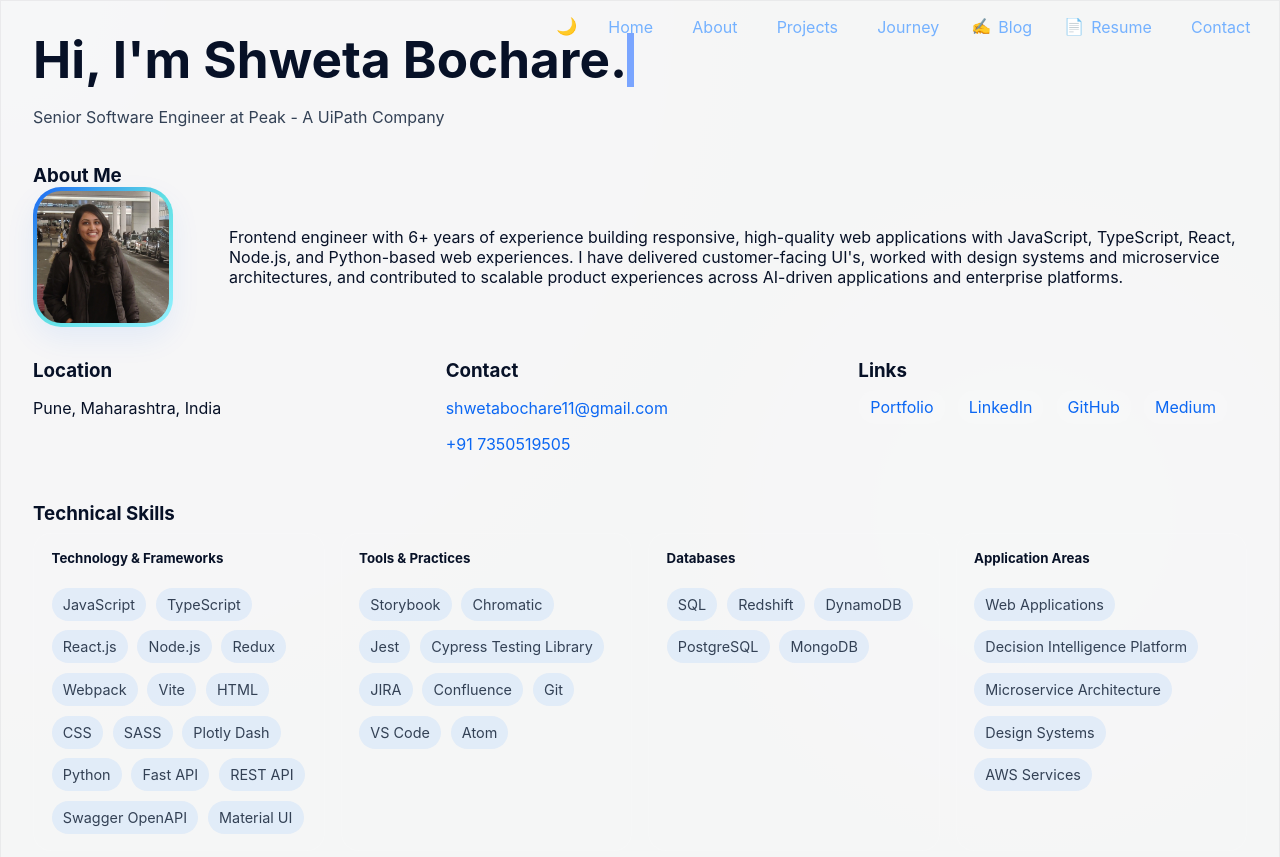
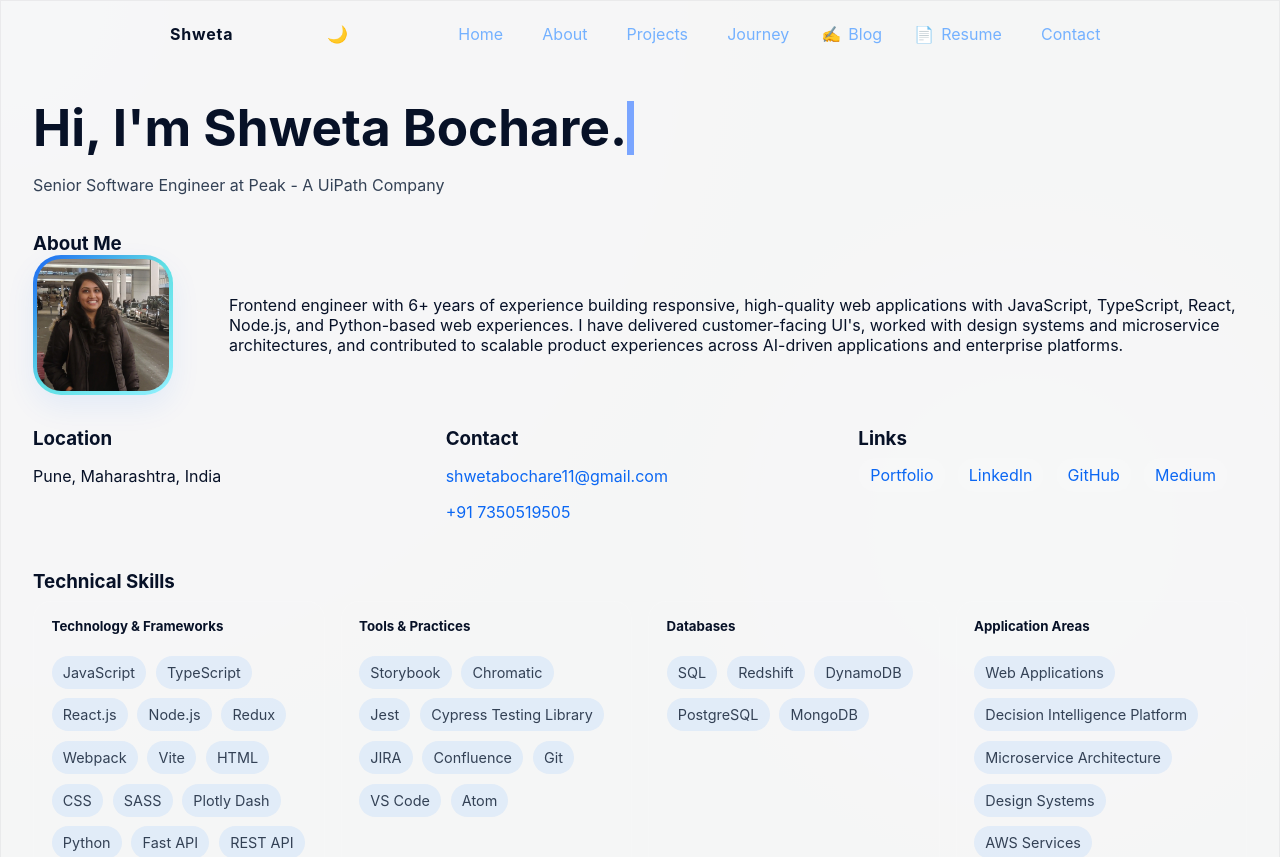
Before and after one commit to sb1197/my-portfolio, a React (Vite) app: page / in a window 1280 px wide. Shown: the top 857 px of the page. Built offline with nearby package versions, Linux system fonts and the light colour scheme.

Commit message:
fix(nav): reserve header space and add logo text

```diff
--- a/src/components/NavHeader.jsx
+++ b/src/components/NavHeader.jsx
@@ -58,6 +58,7 @@ export default function NavHeader() {
   return (
     <div className={`nav-header ${hidden ? 'hidden' : ''}`}>
       <nav>
+        <div className="nav-logo">Shweta</div>
         <button
           className="theme-toggle"
           aria-label="Toggle theme"
--- a/src/styles.css
+++ b/src/styles.css
@@ -3,6 +3,7 @@
   font-family: Inter, system-ui, sans-serif;
   background: #0b1220;
   color: #f7f7ff;
+  --nav-offset: 68px;
 }
 
 * {
@@ -38,10 +39,10 @@ a:hover {
 
 .page-shell {
   min-height: 100vh;
-  display: flex;
+  display: block;
   justify-content: center;
   align-items: center;
-  padding: 2rem;
+  padding: calc(2rem + var(--nav-height)) 2rem 2rem;
 }
 
 .profile-card {
@@ -54,15 +55,26 @@ a:hover {
 }
 
 /* Navigation header (fixed top, hide on scroll) */
+:root {
+  color-scheme: dark;
+  font-family: Inter, system-ui, sans-serif;
+  background: #0b1220;
+  color: #f7f7ff;
+  --nav-offset: 68px;
+  --nav-height: 68px;
+}
+
 .nav-header {
   position: fixed;
   top: 0;
   left: 0;
   right: 0;
+  z-index: 60;
+  height: var(--nav-height);
   display: flex;
-  justify-content: flex-end;
-  padding: 0.6rem 1.25rem;
-  z-index: 60;
+  align-items: center;
+  justify-content: center;
+  padding: 0 1.25rem;
   transition:
     transform 260ms ease,
     opacity 260ms ease;
@@ -80,7 +92,16 @@ a:hover {
 .nav-header nav {
   display: flex;
   align-items: center;
-  gap: 0.5rem;
+  justify-content: space-between;
+  gap: 0.75rem;
+  width: min(100%, 940px);
+}
+
+.nav-logo {
+  font-weight: 700;
+  letter-spacing: 0.05em;
+  font-size: 1rem;
+  color: inherit;
 }
 
 .nav-header .theme-toggle,
@@ -131,6 +152,12 @@ a:hover {
     position: static !important;
     background: transparent;
     flex-direction: row;
+  }
+  .nav-links.open {
+    position: static;
+    flex-direction: row;
+    background: transparent;
+    padding: 0;
   }
 }
 
@@ -213,6 +240,7 @@ h5 {
 
 .section {
   margin-top: 2rem;
+  scroll-margin-top: calc(var(--nav-offset) + 8px);
 }
 
 .link-list {
```
